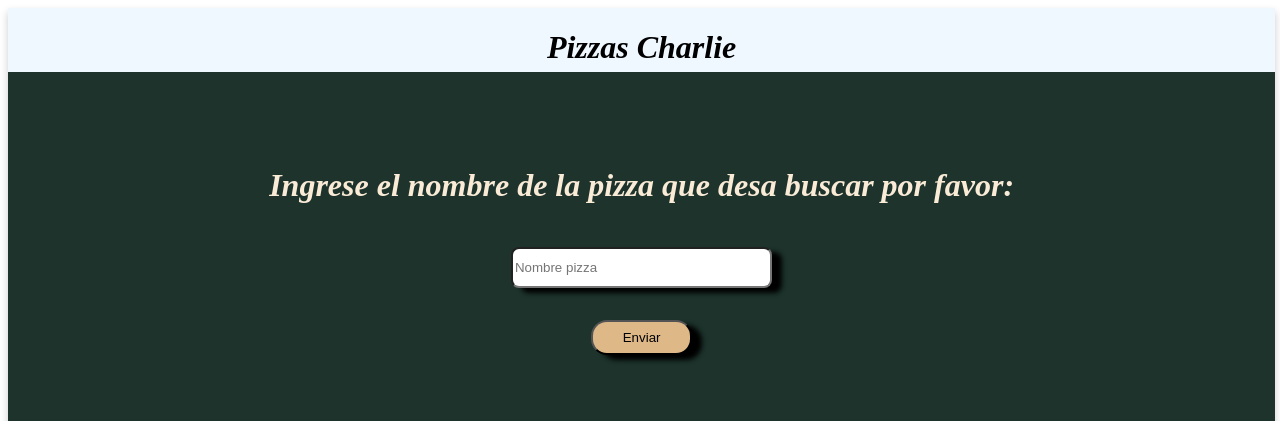
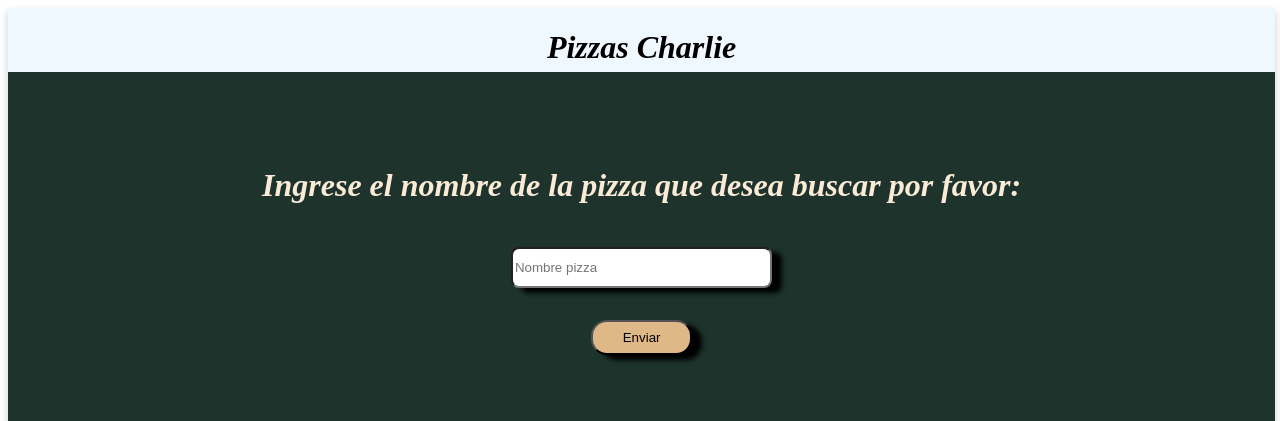
Before and after one commit to cescalante1/E5-Renderizar-HTML-Javascript, a plain HTML site: page index.html in a window 1280 px wide. Shown: the top 421 px of the page. Drawn offline with Linux system fonts and the light colour scheme.

Commit message:
se modifica texto

```diff
--- a/index.html
+++ b/index.html
@@ -25,7 +25,7 @@
             <div class="enviar">
 
 
-                <h2>Ingrese el nombre de la pizza que desa buscar por favor:</h2>
+                <h2>Ingrese el nombre de la pizza que desea buscar por favor:</h2>
 
                 <input type="text" placeholder="Nombre pizza">
 
```
